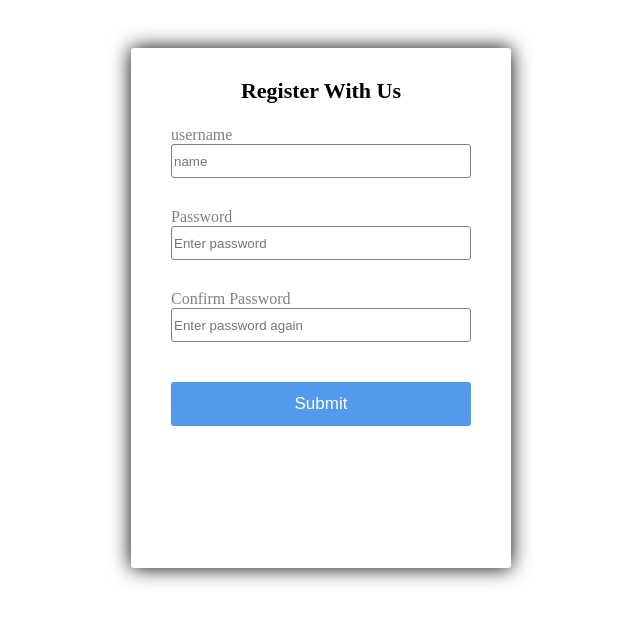
After one commit to HS-Smartup/Shelf-life-management-Recipe-recommendation, a Python web app: template backend/src/main/resources/templates/post/login.html in a window 1280 px wide. The commit adds this page. Shown: the top 623 px of the page, without its empty margins (319-959 px from the left). Run offline with Jinja, Linux system fonts and the light colour scheme; the template is opened without the code that fills it, so the values that code supplies are empty.

Commit message:
Login html,css

```diff
--- /dev/null
+++ b/backend/src/main/resources/static/css/Login.css
@@ -0,0 +1,59 @@
+.main_container{
+    border: 0px solid;
+}
+
+.login_container{
+    width: 380px;
+    height: 520px;
+    margin: auto;
+    border-radius: 3px;
+    box-shadow: 0px 0px 20px #000;
+}
+
+.form_container{
+    width: 300px;
+    margin: auto;
+}
+
+.form_title_div{
+    margin: auto;
+    text-align: center;
+}
+
+.form_title_p{
+    font-weight: bold;
+    font-size: 22px;
+    display: inline-block;
+    padding-top: 8px;
+}
+
+.form_input{
+    width: 98%;
+    height: 30px;
+    border: 1px solid;
+    border-radius: 3px;
+    border-color: gray;
+}
+
+.form_item_name{
+    color: gray;
+}
+
+.form_text_alert{
+    height: 20px;
+}
+
+.form_text_alert_padding{
+    padding-bottom: 10px;
+}
+
+.form_submit_button{
+    width: 100%;
+    height: 44px;
+    background-color: rgb(83, 154, 236);
+    border: 1px;
+    border-radius: 3px;
+    color: white;
+    font-size: 17px;
+    font-weight: 500;
+}
--- /dev/null
+++ b/backend/src/main/resources/templates/post/login.html
@@ -0,0 +1,62 @@
+<!DOCTYPE html>
+<html>
+<head>
+    <meta charset="UTF-8">
+    <meta name="viewport" content="width=device-width, initial-scale=1.0">
+    <title>로그인 페이지</title>
+    <link rel="stylesheet" href="../../static/css/Login.css" type="text/css" media="all" />
+    <script src="./login.js" type="text/javascript"></script>
+</head>
+<body>
+<div id="container" class="main_container">
+    <div style="padding: 20px;"></div>
+    <div class="login_container">
+        <div class="form_container">
+            <form name="login_form" action="/cookie" method="get">
+                <div class="form_title_div">
+                    <p class="form_title_p">Register With Us</p>
+                </div>
+                <div>
+                    <div>
+                        <a class="form_item_name">username</a>
+                    </div>
+                    <div>
+                        <input type="text" name="username" placeholder="name" class="form_input"/>
+                    </div>
+                    <div class="form_text_alert_padding">
+                        <div id="alert_username" class="form_text_alert"></div>
+                    </div>
+                </div>
+
+                <div>
+                    <div>
+                        <a class="form_item_name">Password</a>
+                    </div>
+                    <div>
+                        <input type="password" name="password" placeholder="Enter password" class="form_input" />
+                    </div>
+                    <div class="form_text_alert_padding">
+                        <div id="alert_password" class="form_text_alert"></div>
+                    </div>
+                </div>
+                <div>
+                    <div>
+                        <a class="form_item_name">Confirm Password</a>
+                    </div>
+                    <div>
+                        <input type="password" name="password2" onfocus="" placeholder="Enter password again" class="form_input" />
+                    </div>
+                    <div class="form_text_alert_padding">
+                        <div id="alert_password2" class="form_text_alert"></div>
+                    </div>
+                </div>
+                <div style="height: 10px;"></div>
+                <div>
+                    <button type="button" class="form_submit_button" onclick="login()">Submit</button>
+                </div>
+            </form>
+        </div>
+    </div>
+</div>
+</body>
+</html>
```
Also changed, not shown: backend/src/main/resources/templates/pra.html (+9 -26 lines).
